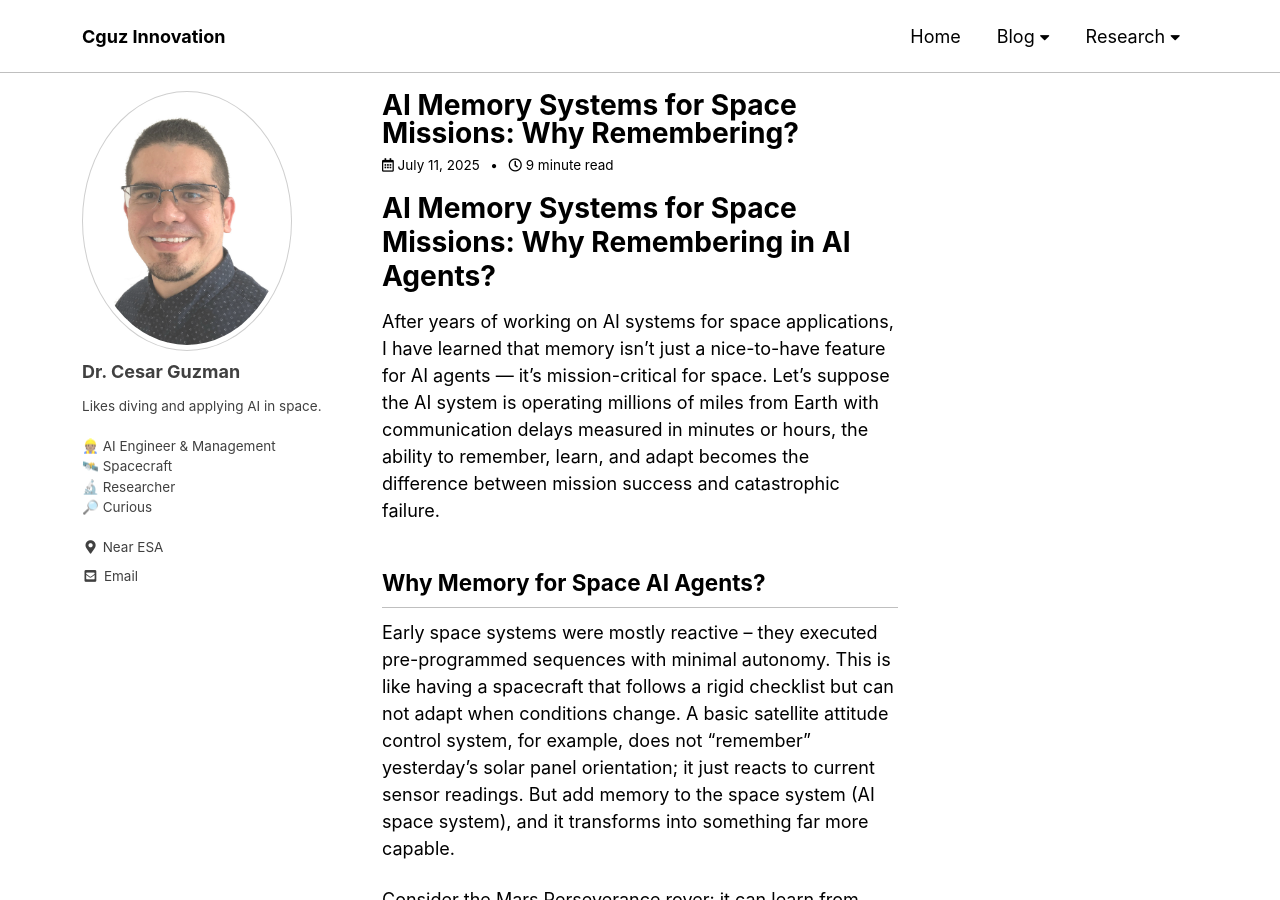
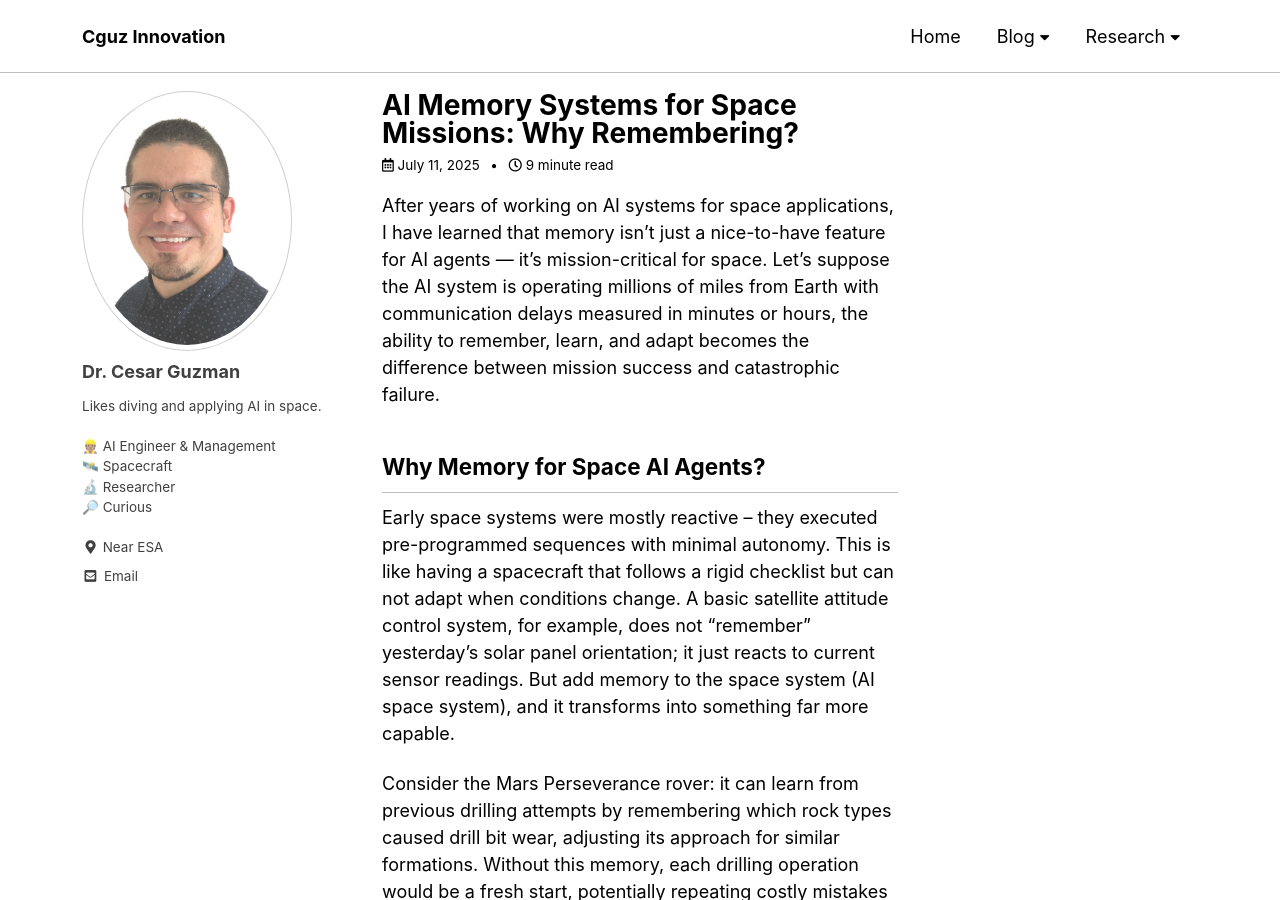
Before and after one commit to cguz/cguz.github.io, a Jekyll site: the page built from _posts/2025-07-11-ai-memory-systems-for-space-missions.md, in a window 1280 px wide and 900 px high. Built offline with Jekyll 4.4.1, drawn with Linux system fonts in a browser that asks for light colours; cached includes are drawn as plain includes; comment, search, counter and statistics services are not loaded.

Commit message:
deploy: 2dc52c87bf63c4e12b90aeb4b3e8e56f9219193f

```diff
--- a/_posts/2025-07-11-ai-memory-systems-for-space-missions.md
+++ b/_posts/2025-07-11-ai-memory-systems-for-space-missions.md
@@ -5,8 +5,6 @@ categories: [ai, space]
 tags: [ai-agents, memory-systems, space-technology, autonomous-systems, mission-critical]
 excerpt: "Exploring how AI agents with sophisticated memory systems are revolutionizing space operations, from Mars rovers to deep space missions"
 ---
-
-# AI Memory Systems for Space Missions: Why Remembering in AI Agents?
 
 After years of working on AI systems for space applications, I have learned that memory isn't just a nice-to-have feature for AI agents — it's mission-critical for space. Let's suppose the AI system is operating millions of miles from Earth with communication delays measured in minutes or hours, the ability to remember, learn, and adapt becomes the difference between mission success and catastrophic failure.
 
```
